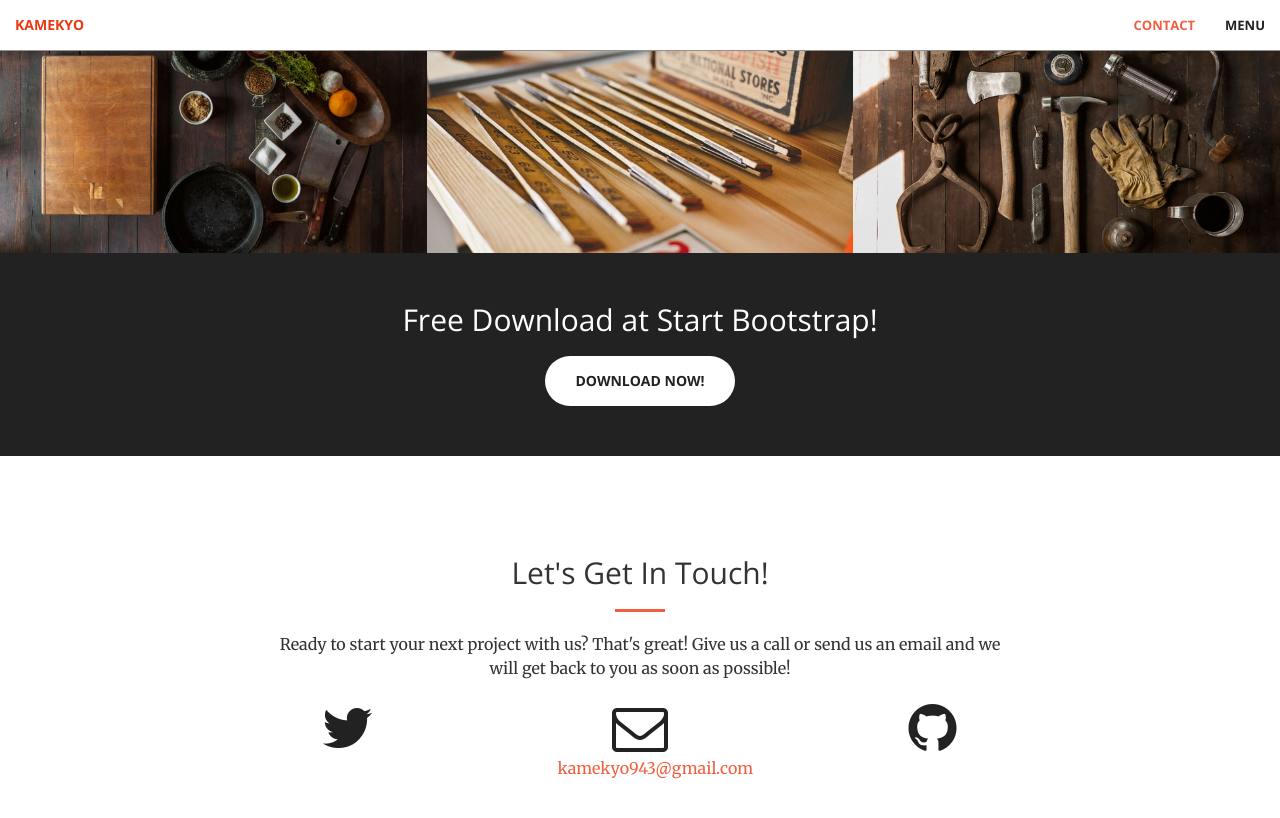
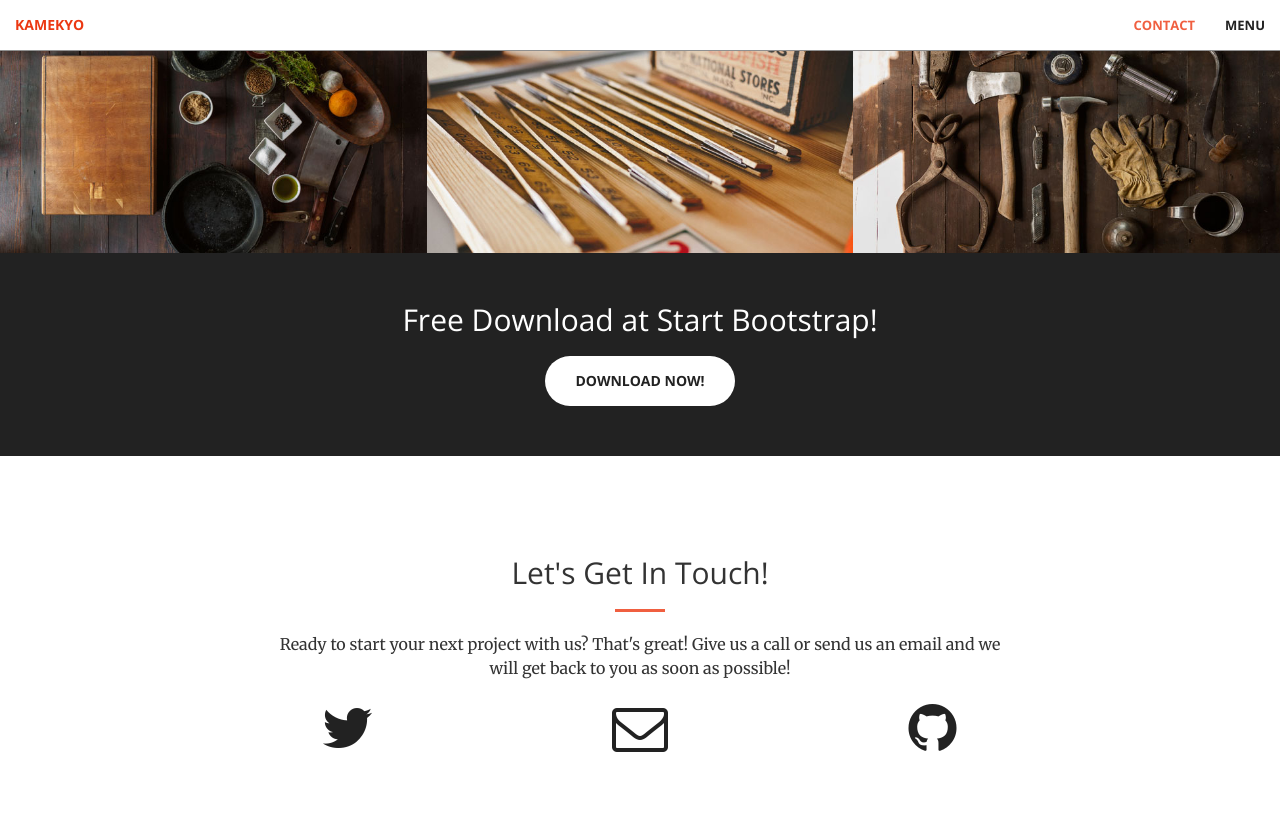
Before and after one commit to CyrusLiang/kamekyo, a Jekyll site: the page built from index.html, in a window 1280 px wide and 900 px high, scrolled down 1981 px. Shown: the top 818 px of the window. Built offline with Jekyll 4.4.1, drawn with Linux system fonts in a browser that asks for light colours.

Commit message:
Update _config.yml

```diff
--- a/_config.yml
+++ b/_config.yml
@@ -1,7 +1,7 @@
 # Site settings
 title: Kamekyo
-email: kamekyo943@gmail.com
-description: This website contains our full menu and more information about our restaurant > # this means to ignore newlines until "baseurl:"
+email:
+description: Our updated menu > # this means to ignore newlines until "baseurl:"
 baseurl: "" # the subpath of your site, e.g. /blog/
 url: "" # the base hostname & protocol for your site
 
```
